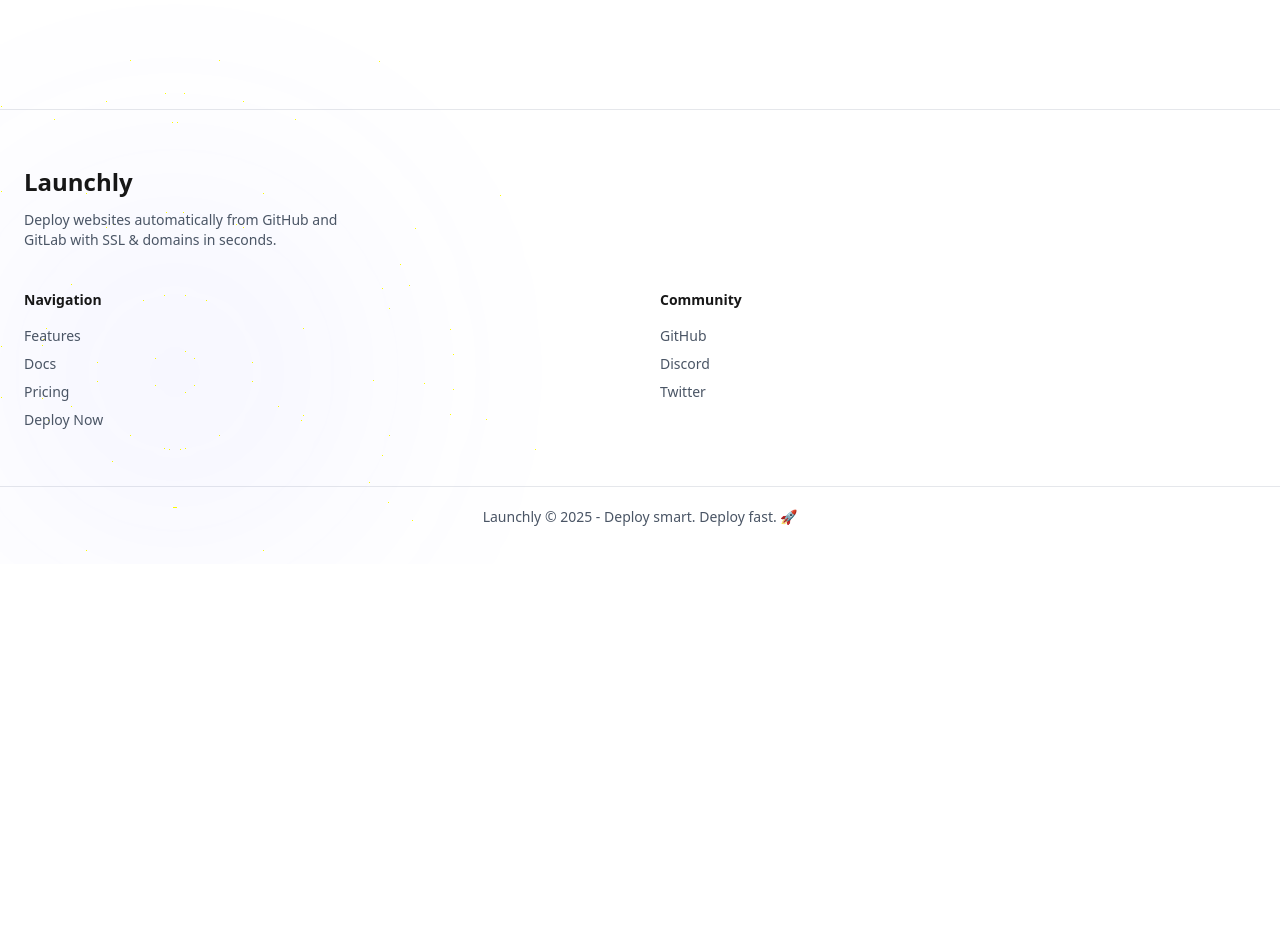
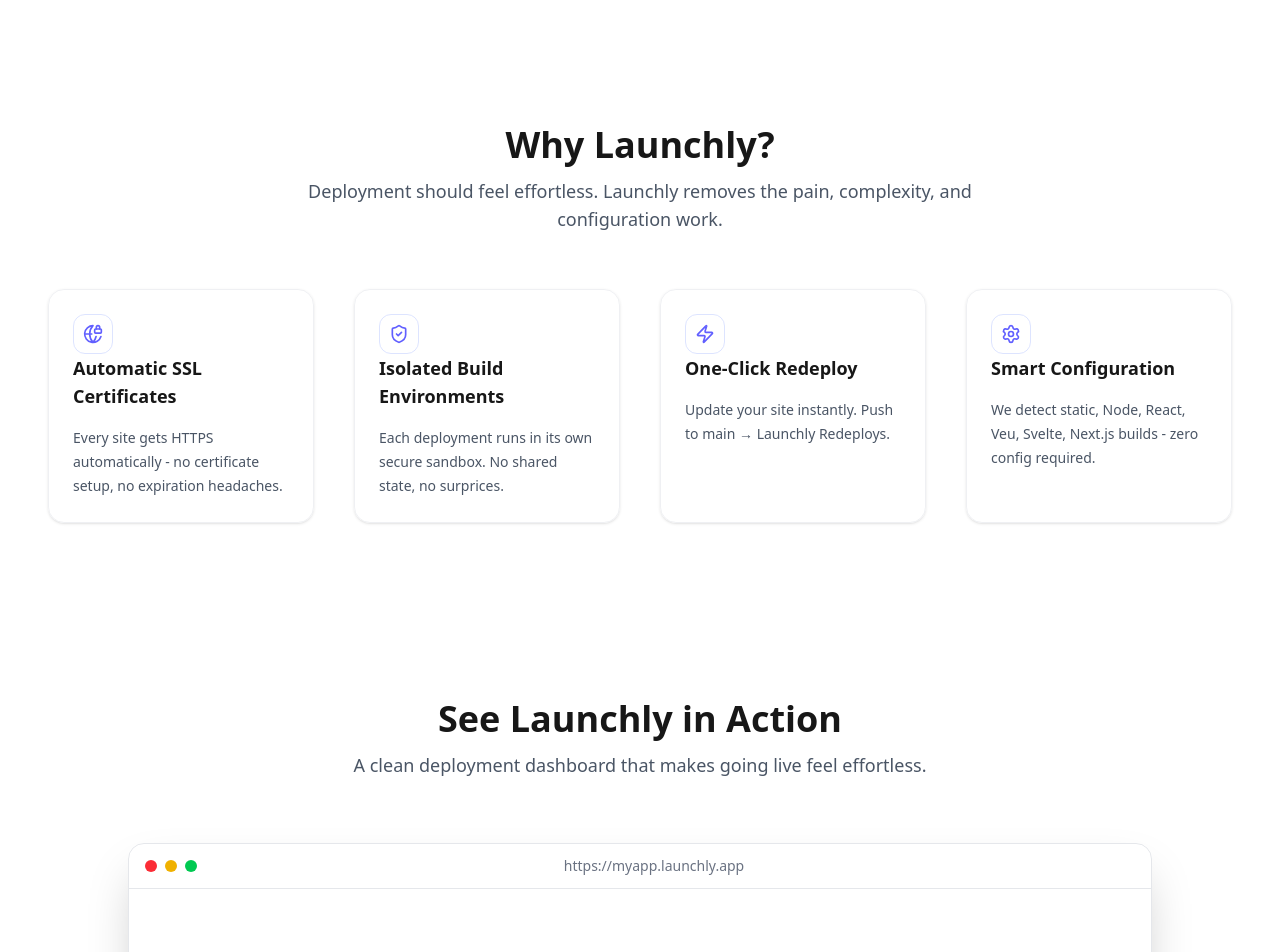
Before and after one commit to PisethMao/Launchly, a Next.js app: page / in a window 1280 px wide. Shown: the part 1520-2472 px from the top of the page. Before the commit the page ends 2084 px from the top, so only its background shows below. Built offline with nearby package versions, Linux system fonts and the light colour scheme; what next would draw is missing.

Commit message:
finished landing page 75%

```diff
--- a/src/app/page.tsx
+++ b/src/app/page.tsx
@@ -1,4 +1,6 @@
 import HeroSection from "@/components/hero_section/HeroSection";
+import DeploymentPreview from "@/components/home/DeploymntPreview";
+import HighLight from "@/components/home/HighLight";
 import HowItWorks from "@/components/home/HowItWorks";
 
 export default function Home() {
@@ -6,6 +8,8 @@
     <main className="overflow-hidden">
       <HeroSection />
       <HowItWorks />
+      <HighLight />
+      <DeploymentPreview />
     </main>
   );
 }
--- /dev/null
+++ b/src/components/home/DeploymntPreview.tsx
@@ -0,0 +1,55 @@
+"use client";
+import { motion } from "framer-motion";
+export default function DeploymentPreview() {
+  return (
+    <section className="font-poppins relative isolate py-20 bg-white dark:bg-gray-950">
+      <div className="pointer-events-none absolute inset-0 -z-10 bg-linear-to-b from-(--background) to-(--background) dark:from-gray-900 dark:via-gray-950 dark:to-black"></div>
+      <div className="mx-auto max-w-7xl px-6 md:px-10 lg:px-12 text-center mb-16">
+        <motion.h2
+          initial={{ opacity: 0, y: 18 }}
+          whileInView={{ opacity: 1, y: 0 }}
+          viewport={{ once: true, amount: 0.4 }}
+          transition={{ duration: 0.6 }}
+          className="text-3xl md:text-4xl font-bold"
+        >
+          See Launchly in Action
+        </motion.h2>
+        <motion.p
+          initial={{ opacity: 0, y: 18 }}
+          whileInView={{ opacity: 1, y: 0 }}
+          viewport={{ once: true, amount: 0.4 }}
+          transition={{ duration: 0.6, delay: 0.08 }}
+          className="mt-3 text-gray-600 dark:text-gray-400 text-base md:text-lg max-w-2xl mx-auto"
+        >
+          A clean deployment dashboard that makes going live feel effortless.
+        </motion.p>
+      </div>
+      <motion.div
+        initial={{ opacity: 0, y: 32 }}
+        whileInView={{ opacity: 1, y: 0 }}
+        viewport={{ once: true, amount: 0.4 }}
+        transition={{ duration: 0.8, ease: "easeOut" }}
+        className="mx-auto relative max-w-5xl rounded-2xl shadow-2xl overflow-hidden border border-gray-200 dark:border-gray-800 backdrop-blur-2xl"
+      >
+        <div className="flex items-center justify-between px-4 py-3 border-b border-gray-200 dark:border-gray-800">
+          <div className="flex items-center gap-2">
+            <span className="h-3 w-3 rounded-full bg-red-500"></span>
+            <span className="h-3 w-3 rounded-full bg-yellow-500"></span>
+            <span className="h-3 w-3 rounded-full bg-green-500"></span>
+          </div>
+          <span className="text-sm text-gray-500 dark:text-gray-400">
+            https://myapp.launchly.app
+          </span>
+          <div className="w-6"></div>
+        </div>
+        <div className="relative aspect-video bg-linear-to-b from-(--background) to-(--background) dark:from-gray-800 dark:to-gray-900 flex items-center justify-center">
+          <div className="w-3/4 h-2/3 rounded-xl border border-gray-300 dark:border-gray-700 shadow-lg flex items-center justify-center">
+            <p className="text-gray-400 dark:text-gray-500 text-sm">
+              Dashboard Preview Coming Soon
+            </p>
+          </div>
+        </div>
+      </motion.div>
+    </section>
+  );
+}
--- /dev/null
+++ b/src/components/home/HighLight.tsx
@@ -0,0 +1,53 @@
+"use client";
+import { FEATURES } from "@/data/highLightItemData";
+import { motion } from "framer-motion";
+export default function HighLight() {
+  return (
+    <section className="font-poppins relative isolate py-16 md:py-24 bg-white dark:bg-gray-950">
+      <div className="pointer-events-none absolute inset-0 -z-10 bg-linear-to-b from-(--background) to-(--background) dark:from-gray-900/60 dark:via-gray-950 dark:to-gray-950"></div>
+      <motion.div
+        initial={{ opacity: 0, y: 18 }}
+        whileInView={{ opacity: 1, y: 0 }}
+        viewport={{ once: true, amount: 0.4 }}
+        transition={{ duration: 0.6 }}
+        className="mx-auto max-w-7xl px-6 md:px-10 lg:px-12 mb-14 text-center"
+      >
+        <h2 className="text-3xl md:text-4xl font-bold">Why Launchly?</h2>
+        <p className="m-3 text-gray-600 dark:text-gray-400 text-base md:text-lg max-w-2xl mx-auto">
+          Deployment should feel effortless. Launchly removes the pain,
+          complexity, and configuration work.
+        </p>
+      </motion.div>
+      <div className="mx-auto max-w-7xl px-6 md:px-10 lg:px-12">
+        <motion.div
+          initial={{ opacity: 0 }}
+          whileInView={{ opacity: 1 }}
+          viewport={{ once: true, amount: 0.3 }}
+          transition={{ startTime: 0.15 }}
+          className="grid gap-8 md:gap-10 md:grid-cols-2 lg:grid-cols-4"
+        >
+          {FEATURES.map(({ title, desc, Icon }, index) => (
+            <motion.div
+              key={index}
+              initial={{ opacity: 0, y: 26 }}
+              whileInView={{ opacity: 1, y: 0 }}
+              viewport={{ once: true }}
+              transition={{ duration: 0.5, ease: "easeOut" }}
+              className="rounded-2xl border border-gray-200/60 dark:border-gray-800 dark:bg-gray-900/60 backdrop-blur-2xl p-6 shadow-sm hover:shadow-md transition-shadow"
+            >
+              <div className="flex items-center gap-3">
+                <div className="h-10 w-10 flex items-center justify-center rounded-xl dark:bg-indigo-950 border border-indigo-200/60 dark:border-indigo-900">
+                  <Icon className="h-5 w-5 text-indigo-500 dark:text-indigo-400" />
+                </div>
+              </div>
+              <h3 className="mb-4 text-lg font-semibold">{title}</h3>
+              <p className="mt-2 text-sm text-gray-600 dark:text-gray-400 leading-6">
+                {desc}
+              </p>
+            </motion.div>
+          ))}
+        </motion.div>
+      </div>
+    </section>
+  );
+}
--- /dev/null
+++ b/src/data/highLightItemData.ts
@@ -0,0 +1,24 @@
+import { GlobeLock, Settings, ShieldCheck, Zap } from "lucide-react";
+
+export const FEATURES: Feature[] = [
+  {
+    title: "Automatic SSL Certificates",
+    desc: "Every site gets HTTPS automatically - no certificate setup, no expiration headaches.",
+    Icon: GlobeLock,
+  },
+  {
+    title: "Isolated Build Environments",
+    desc: "Each deployment runs in its own secure sandbox. No shared state, no surprices.",
+    Icon: ShieldCheck,
+  },
+  {
+    title: "One-Click Redeploy",
+    desc: "Update your site instantly. Push to main → Launchly Redeploys.",
+    Icon: Zap,
+  },
+  {
+    title: "Smart Configuration",
+    desc: "We detect static, Node, React, Veu, Svelte, Next.js builds - zero config required.",
+    Icon: Settings,
+  },
+];
--- /dev/null
+++ b/src/types/highLightItemType.ts
@@ -0,0 +1,5 @@
+type Feature = {
+  title: string;
+  desc: string;
+  Icon: React.ComponentType<React.ComponentProps<"svg">>;
+};
```
